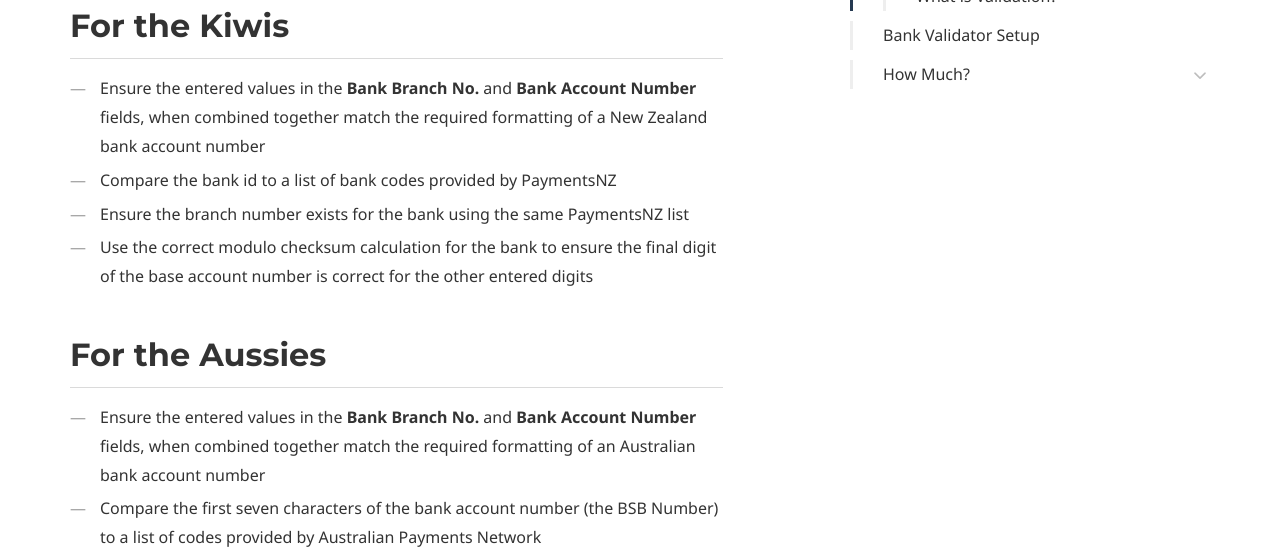
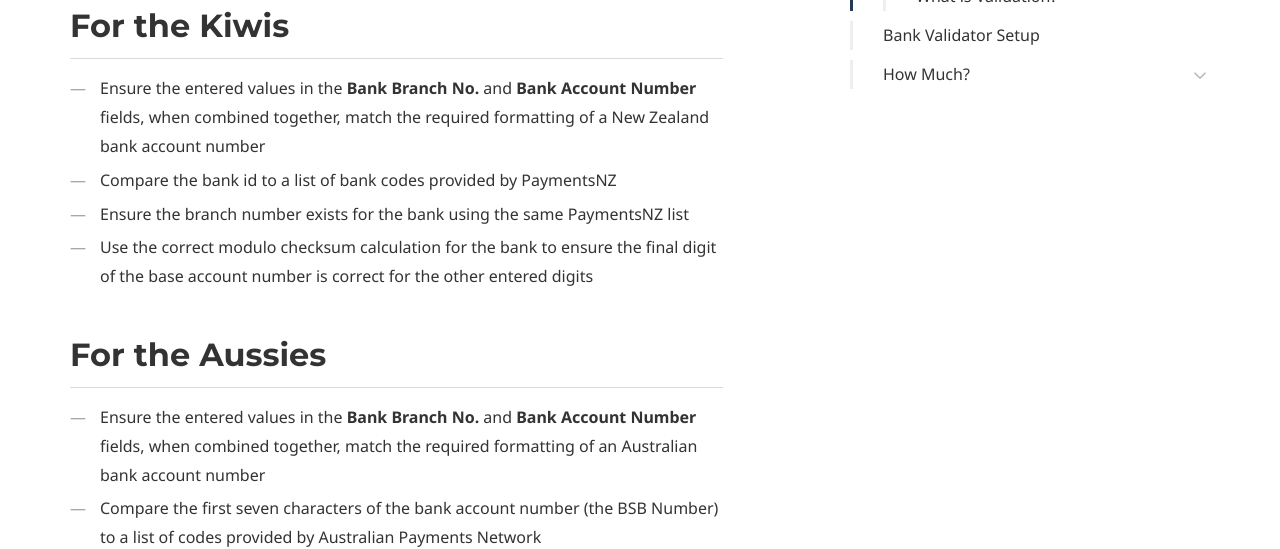
Before and after one commit to BCAppsLimited/BankValidator, a Jekyll site: the page built from overview.md, in a window 1280 px wide and 900 px high, scrolled down 2396 px. Shown: the part 154-703 px from the top of the window. Built offline with Jekyll 4.4.1, drawn with Linux system fonts in a browser that asks for light colours; some web fonts are replaced.

Commit message:
Fix missing comma

```diff
--- a/overview.md
+++ b/overview.md
@@ -63,14 +63,14 @@ If you want to learn more about exactly how the validation is working, take a lo
 
 ## For the Kiwis
 
-- Ensure the entered values in the **Bank Branch No.** and **Bank Account Number** fields, when combined together match the required formatting of a New Zealand bank account number
+- Ensure the entered values in the **Bank Branch No.** and **Bank Account Number** fields, when combined together, match the required formatting of a New Zealand bank account number
 - Compare the bank id to a list of bank codes provided by PaymentsNZ
 - Ensure the branch number exists for the bank using the same PaymentsNZ list
 - Use the correct modulo checksum calculation for the bank to ensure the final digit of the base account number is correct for the other entered digits
 
 ## For the Aussies
 
-- Ensure the entered values in the **Bank Branch No.** and **Bank Account Number** fields, when combined together match the required formatting of an Australian bank account number
+- Ensure the entered values in the **Bank Branch No.** and **Bank Account Number** fields, when combined together, match the required formatting of an Australian bank account number
 - Compare the first seven characters of the bank account number (the BSB Number) to a list of codes provided by Australian Payments Network
 
 ## What is Validation?
```
